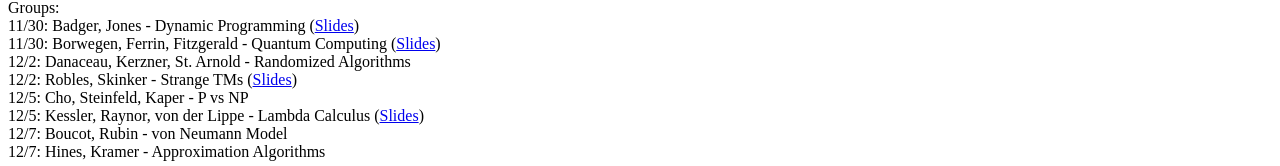
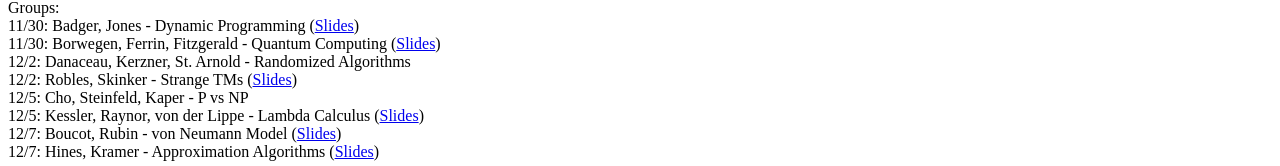
Before and after one commit to ripark/ripark.github.io, a Jekyll site: the page built from f16/cosc440.html, in a window 1280 px wide. Shown: the part 734-900 px from the top of the page. Built offline with Jekyll 4.4.1, drawn with Linux system fonts in a browser that asks for light colours; Markdown is read by kramdown in place of the engine named in the settings.

Commit message:
presentation slides

```diff
--- a/f16/cosc440.html
+++ b/f16/cosc440.html
@@ -42,7 +42,7 @@ Groups:
 <br>
 12/5: Kessler, Raynor, von der Lippe - Lambda Calculus (<a href="http://ripark.github.io/f16/Lambda.pdf">Slides</a>)
 <br>
-12/7: Boucot, Rubin - von Neumann Model
+12/7: Boucot, Rubin - von Neumann Model (<a href="http://ripark.github.io/f16/vonNeumannModel.pdf">Slides</a>)
 <br>
-12/7: Hines, Kramer - Approximation Algorithms
+12/7: Hines, Kramer - Approximation Algorithms (<a href="http://ripark.github.io/f16/Approximation.pptx">Slides</a>)
 <br>
```
Also changed, not shown: 2 other files.
